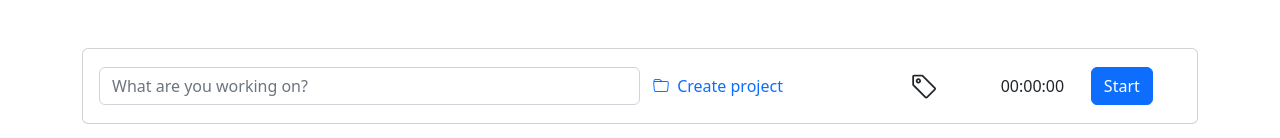
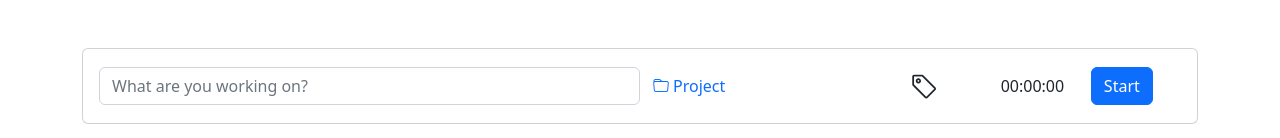
Before and after one commit to irek02/time-tracker, an Angular app: page / in a window 1280 px wide. Shown: the top 138 px of the page. Built offline with nearby package versions, Linux system fonts and the light colour scheme.

Commit message:
fix autocomplete filtering

```diff
--- a/src/app/app.component.html
+++ b/src/app/app.component.html
@@ -15,7 +15,7 @@
             <span *ngIf="currentEntry().project?.name" [ngClass]="'color-' + currentEntry().project?.color">
               • {{ currentEntry().project?.name }}
             </span>
-            <span *ngIf="!currentEntry().project"><i class="bi-folder me-1"></i> Create project</span>
+            <span *ngIf="!currentEntry().project"><i class="bi-folder me-1"></i>Project</span>
           </button>
           <div class="dropdown-menu">
             <input #projectInput class="form-control m-2 w-75">
@@ -73,7 +73,7 @@
               <span *ngIf="entry.project" [ngClass]="'color-' + entry.project.color">
                 • {{ entry.project.name }}
               </span>
-              <span *ngIf="!entry.project"><i class="bi-folder me-1"></i> Create project</span>
+              <span *ngIf="!entry.project"><i class="bi-folder me-1"></i>Project</span>
             </button>
             <div class="dropdown-menu">
               <input #projectInput class="form-control m-2 w-75">
--- a/src/app/app.component.ts
+++ b/src/app/app.component.ts
@@ -189,8 +189,6 @@ export class AppComponent implements OnInit {
 
   updateEntry(id: number, props: Partial<Entry>) {
 
-    console.log(id, props);
-
     this.entries.mutate(entries => {
       const index = entries.findIndex(entry => entry.id === id);
       entries[index] = { ...entries[index], ...props };
--- a/src/app/components/entry-autocomplete/entry-autocomplete.component.html
+++ b/src/app/components/entry-autocomplete/entry-autocomplete.component.html
@@ -7,7 +7,7 @@
     (keyup)="inputKeyup.next($any($event.target).value)"
     (click)="dropdownOpen.set(true)">
   <ng-container *ngIf="filteredEntries(autocompleteInput.value, entries) as filteredEntries">
-    <div *ngIf="dropdownOpen() && filteredEntries.length > 1" class="card card-body position-absolute col-6" style="z-index: 1000">
+    <div *ngIf="dropdownOpen() && filteredEntries.length > 0" class="card card-body position-absolute col-6" style="z-index: 1000">
       <ul class="list-unstyled">
         <li *ngFor="let entry of filteredEntries">
           <button
--- a/src/app/components/entry-autocomplete/entry-autocomplete.component.ts
+++ b/src/app/components/entry-autocomplete/entry-autocomplete.component.ts
@@ -27,7 +27,6 @@ export class EntryAutocompleteComponent {
   ngOnInit(): void {
 
     this.renderer.listen('window', 'click', (e:Event) => {
-      console.log(this.autocompleteContainer?.nativeElement.contains(e.target));
       if (!this.autocompleteContainer?.nativeElement.contains(e.target)){
         this.dropdownOpen.set(false);
       }
@@ -37,19 +36,16 @@ export class EntryAutocompleteComponent {
 
   filteredEntries(term: string, entries: EntryComputed[]) {
 
-    console.log('filtered');
+    const entriesHash: { [key: string]: EntryComputed } = {};
 
-    return entries
+    entries.forEach(entry => {
+      entriesHash[entry.description + entry.project?.name] = entry;
+    });
+
+    return Object.values(entriesHash)
       .filter(entry => !!entry.description || !!entry.project)
-      // .filter(entry => {
-      //   console.log('term', term);
-      //   console.log('desc', entry.description);
-      //   console.log('proj', this.getProjectById(entry.project_id)?.name);
-      //   return entry.description?.toLowerCase().includes(term.toLowerCase()) ||
-      //     this.getProjectById(entry.project_id)?.name.toLowerCase().includes(term.toLowerCase())
-      // });
       .filter(entry => entry.description?.toLowerCase().includes(term.toLowerCase()) ||
-      entry.project?.name.toLowerCase().includes(term.toLowerCase()));
+        entry.project?.name.toLowerCase().includes(term.toLowerCase()));
 
   }
 
```
